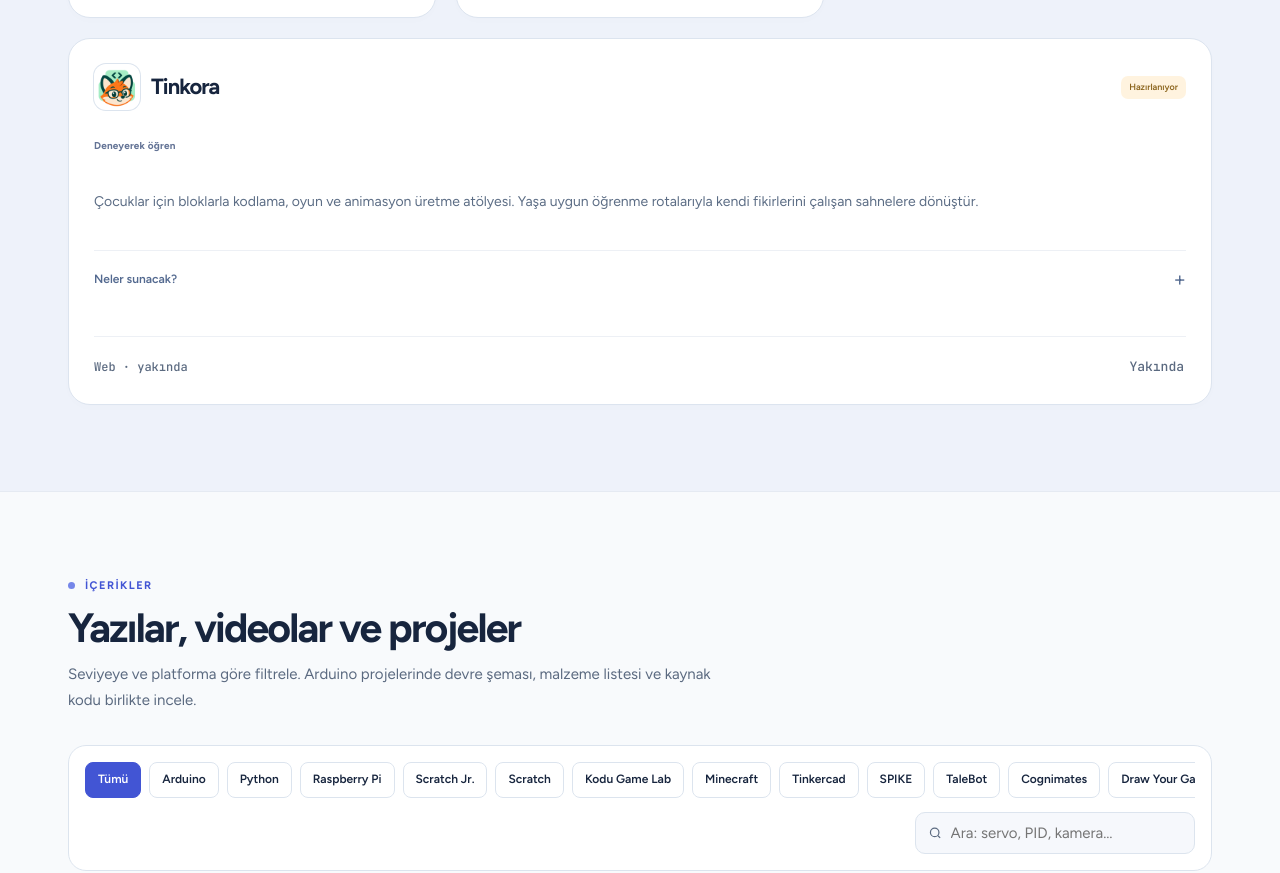
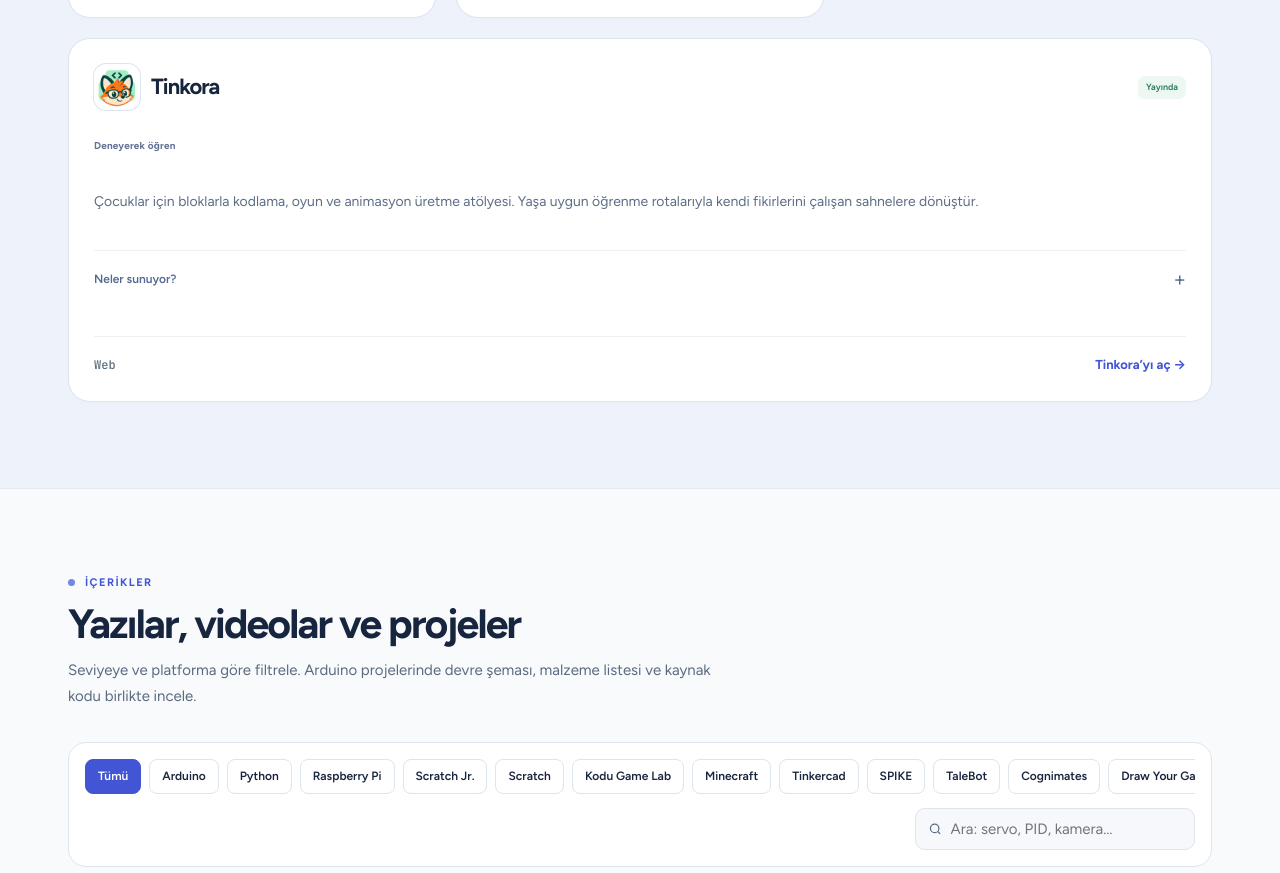
Before and after one commit to kalefurkan/furkan-kale-robotik, a plain HTML site: page index.html in a window 1280 px wide. Shown: the part 3021-3894 px from the top of the page. Drawn offline with Linux system fonts and the light colour scheme.

Commit message:
Link live Tinkora on the homepage

```diff
--- a/index.html
+++ b/index.html
@@ -412,10 +412,10 @@ footer .wrap{display:flex;justify-content:space-between;gap:16px;flex-wrap:wrap}
         <div class="app-foot"><span class="platforms">Web</span><a href="https://cubo.furkankale.com" target="_blank" rel="noopener">Oyna →</a></div>
       </div>
       <div class="tool">
-        <div class="app-title"><div class="app-id"><img class="app-logo" src="assets/logos/tinkora.png?v=20261110" alt="" width="44" height="44" loading="lazy"><h3>Tinkora</h3></div><span class="status dev">Hazırlanıyor</span></div>
+        <div class="app-title"><div class="app-id"><img class="app-logo" src="assets/logos/tinkora.png?v=20261110" alt="" width="44" height="44" loading="lazy"><h3>Tinkora</h3></div><span class="status live">Yayında</span></div>
         <p>Çocuklar için bloklarla kodlama, oyun ve animasyon üretme atölyesi. Yaşa uygun öğrenme rotalarıyla kendi fikirlerini çalışan sahnelere dönüştür.</p>
-        <details class="app-details"><summary>Neler sunacak?</summary><ul class="feat"><li>Bloklarla kodlama ve canlı 2D/3D sahneler</li><li>Keşfet, Üret ve Koda Geç öğrenme rotaları</li><li>Hesapsız demo; öğretmen ve sınıf akışları geliştirme aşamasında</li></ul></details>
-        <div class="app-foot"><span class="platforms">Web · yakında</span><span class="soon" aria-disabled="true">Yakında</span></div>
+        <details class="app-details"><summary>Neler sunuyor?</summary><ul class="feat"><li>Bloklarla kodlama ve canlı 2D/3D sahneler</li><li>Keşfet, Üret ve Koda Geç öğrenme rotaları</li><li>Hesapsız demo, öğretmen paneli ve sınıf koduyla öğrenci girişi</li></ul></details>
+        <div class="app-foot"><span class="platforms">Web</span><a href="https://tinkora.furkankale.com" target="_blank" rel="noopener">Tinkora’yı aç →</a></div>
       </div>
     </div>
   </div>
```
